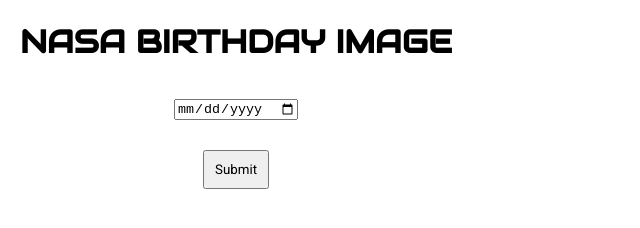
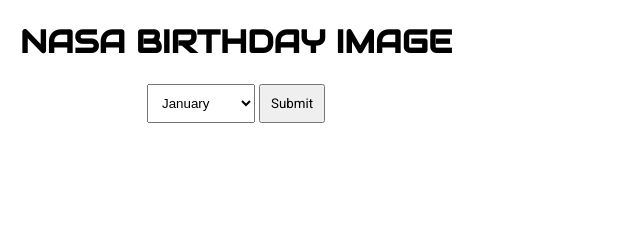
Before and after one commit to melanievillela/nasa-apod-birthday, a plain HTML site: page index.html in a window 1280 px wide. Shown: the whole page, without its empty margins (0-640 px from the left). Drawn offline with Linux system fonts and the light colour scheme; no server answers.

Commit message:
Update
Was going to use date input but NASA images do not go back past 1995.

```diff
--- a/css/style.css
+++ b/css/style.css
@@ -4,8 +4,6 @@
 }
 
 form {
-    display: flex;
-    flex-direction: column;
     text-align: center;
 }
 
@@ -31,12 +29,6 @@
     flex-direction: column;
 }
 
-input {
-    margin: 15px;
-    max-width: 150px;
-    align-self: center;
-}
-
 .outer-container {
     display: flex;
     justify-content: space-around;
@@ -47,6 +39,10 @@
     line-height: 1.75;
 }
 
+select {
+    padding: 10px;
+}
+
 #submit {
     padding: 10px;
     font-family: 'Roboto', sans-serif;
--- a/index.html
+++ b/index.html
@@ -14,7 +14,20 @@
             <!--Date Picker-->
             <form id="birthday-form">
                 <h1>NASA BIRTHDAY IMAGE</h1>
-                <input type="date" name="bday">
+                <select name="months">
+                    <option value="jan">January</option>
+                    <option value="feb">February</option>
+                    <option value="mar">March</option>
+                    <option value="apr">April</option>
+                    <option value="may">May</option>
+                    <option value="jun">June</option>
+                    <option value="jul">July</option>
+                    <option value="aug">August</option>
+                    <option value="sep">September</option>
+                    <option value="oct">October</option>
+                    <option value="nov">November</option>
+                    <option value="dec">December</option>
+                </select>
                 <input type="submit" value="Submit" id="submit">
             </form>
             <div class="image-description"></div>
@@ -25,3 +38,8 @@
 </body>
 <script src="./js/script.js"></script>
 </html>
+
+<!--
+    <input type="date" name="bday" id="bday">
+    <input type="submit" value="Submit" id="submit">
+-->
--- a/js/script.js
+++ b/js/script.js
@@ -1,3 +1,6 @@
+bday = document.querySelector("#bday");
+/*
+//Default call to NASA to get today's photo based on today's date
 fetch("https://api.nasa.gov/planetary/apod?api_key=vy77lplV6oEhKTgPSzAd8v819F14sxrZXTn028YX")
     .then((response) => {
         return response.json()
@@ -16,14 +19,26 @@
     .catch((error) => {
         console.log("Error: ", error)
     })
+*/
 
-    window.addEventListener("load", () => {
-        document.querySelector("#birthday-form").addEventListener("submit", (e) => {
-            e.preventDefault();
-            console.log(e);
-            console.log(e.srcElement.value)
-        });
+/*Set min & max value for date selector
+let today =  new Date();
+let year = today.getFullYear();
+let month = today.getMonth()+1;
+let day = today.getDate();
+let todayFormattedDate = `${year}-${month}-${day}`;
+
+bday.setAttribute("max", todayFormattedDate);
+bday.setAttribute("min", `1995-06-16`);
+*/
+
+//Listen for user to click submit to get the date that was inputed.
+window.addEventListener("load", () => {
+    document.querySelector("#birthday-form").addEventListener("submit", (e) => {
+        e.preventDefault();
+        console.log(bday.value)
     });
+});
 
 /*
 window.addEventListener("load", function() {
```
